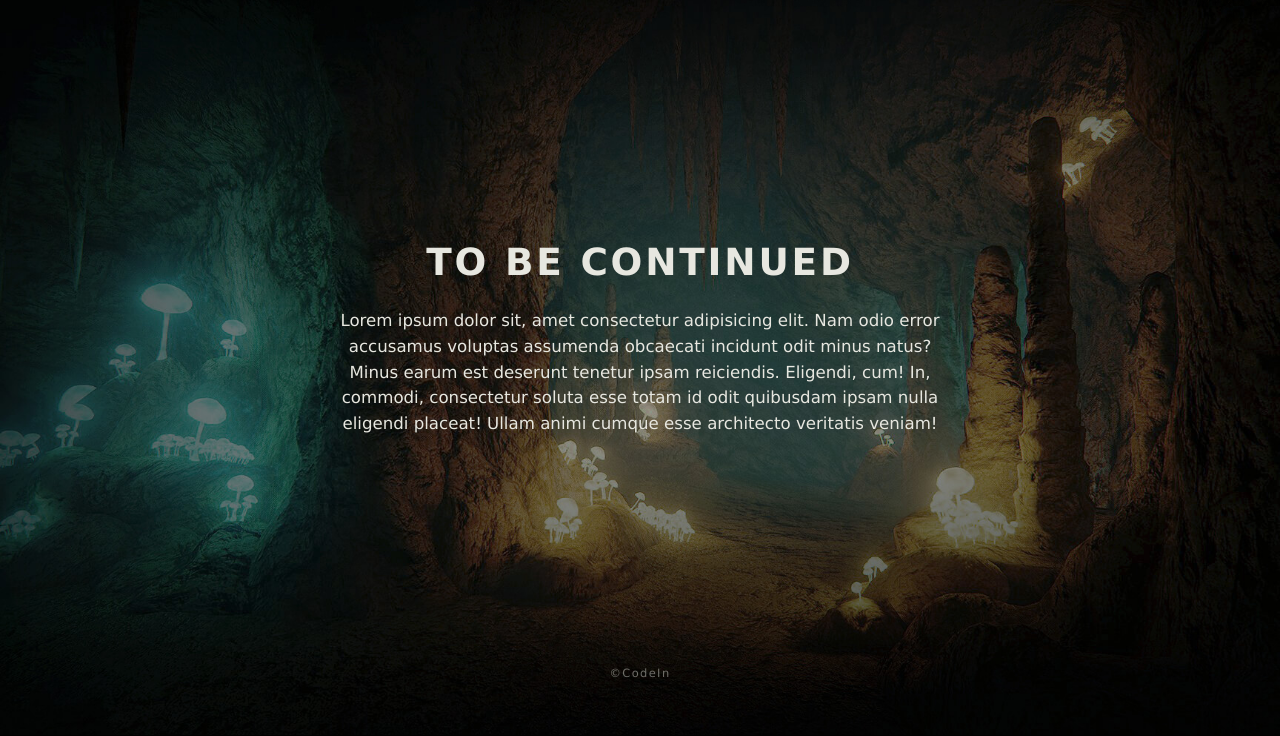
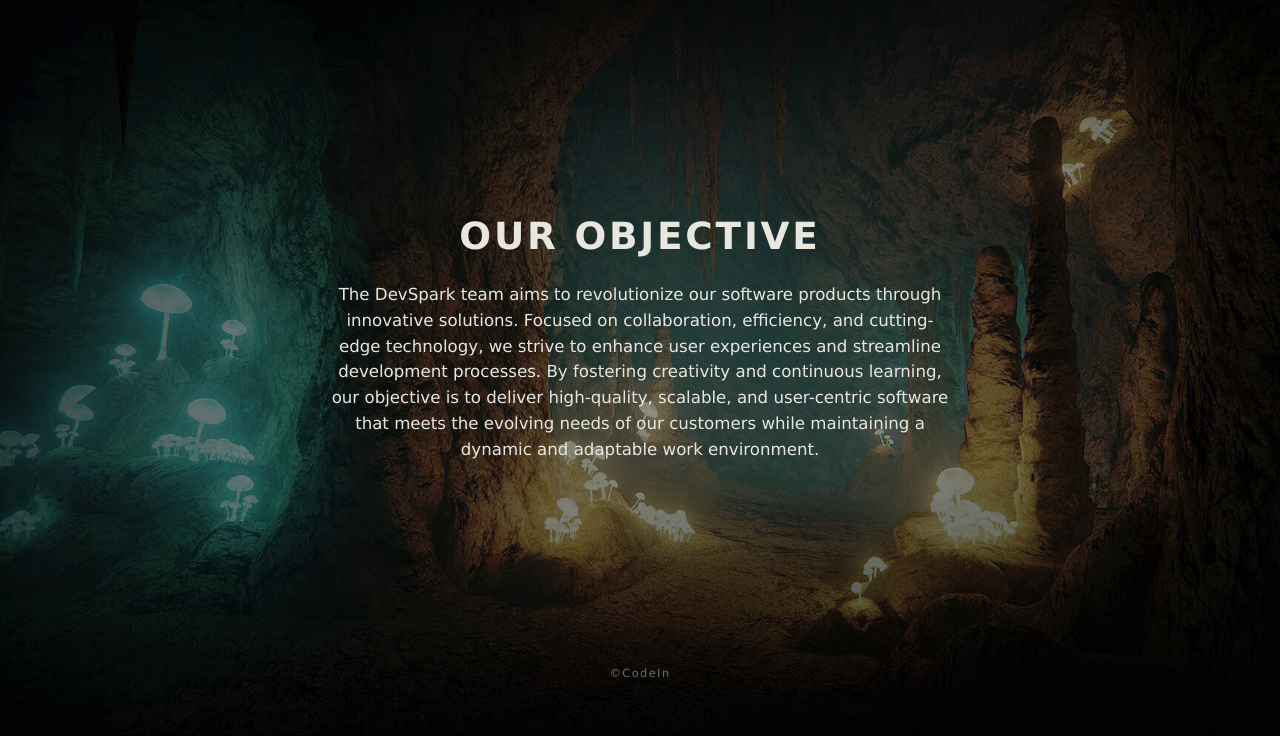
Before and after one commit to Hephzibah-A/css-parallax, a plain HTML site: page index.html in a window 1280 px wide. Shown: the part 864-1600 px from the top of the page. Drawn offline with Linux system fonts and the light colour scheme.

Commit message:
Update index.html

```diff
--- a/index.html
+++ b/index.html
@@ -39,14 +39,9 @@
           style="background-image: url(img/dungeon.jpg)"
         >
           <div class="main-article-content">
-            <h2 class="main-article-header">TO BE CONTINUED</h2>
+            <h2 class="main-article-header">OUR OBJECTIVE</h2>
             <p class="main-article-paragraph">
-              Lorem ipsum dolor sit, amet consectetur adipisicing elit. Nam odio
-              error accusamus voluptas assumenda obcaecati incidunt odit minus
-              natus? Minus earum est deserunt tenetur ipsam reiciendis.
-              Eligendi, cum! In, commodi, consectetur soluta esse totam id odit
-              quibusdam ipsam nulla eligendi placeat! Ullam animi cumque esse
-              architecto veritatis veniam!
+              The DevSpark team aims to revolutionize our software products through innovative solutions. Focused on collaboration, efficiency, and cutting-edge technology, we strive to enhance user experiences and streamline development processes. By fostering creativity and continuous learning, our objective is to deliver high-quality, scalable, and user-centric software that meets the evolving needs of our customers while maintaining a dynamic and adaptable work environment.
             </p>
           </div>
           <div class="copy">©CodeIn</div>
```
